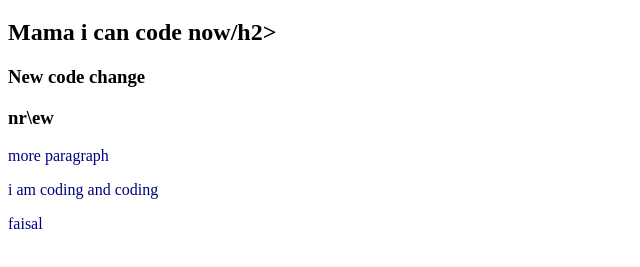
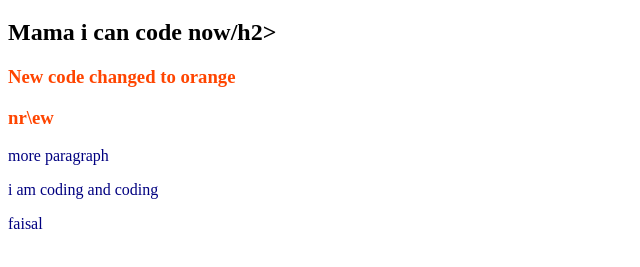
Before and after one commit to faisalgit1/second-repo, a plain HTML site: page index.html in a window 1280 px wide. Shown: the part 61-328 px from the top of the page, without its empty margins (0-640 px from the left). Drawn offline with Linux system fonts and the light colour scheme.

Commit message:
color changed

```diff
--- a/index.html
+++ b/index.html
@@ -10,7 +10,7 @@
 <body>
     <h1>i can push to github</h1>
     <h2>Mama i can code now/h2>
-    <h3>New code change</h3>
+    <h3>New code changed to orange</h3>
     <h3>nr\ew</h3>
     <p>more paragraph</p>
     <p>i am coding and coding</p>
--- a/style.css
+++ b/style.css
@@ -1,3 +1,6 @@
 p{
     color: navy;
 }
+h3{
+    color: orangered;
+}
```
